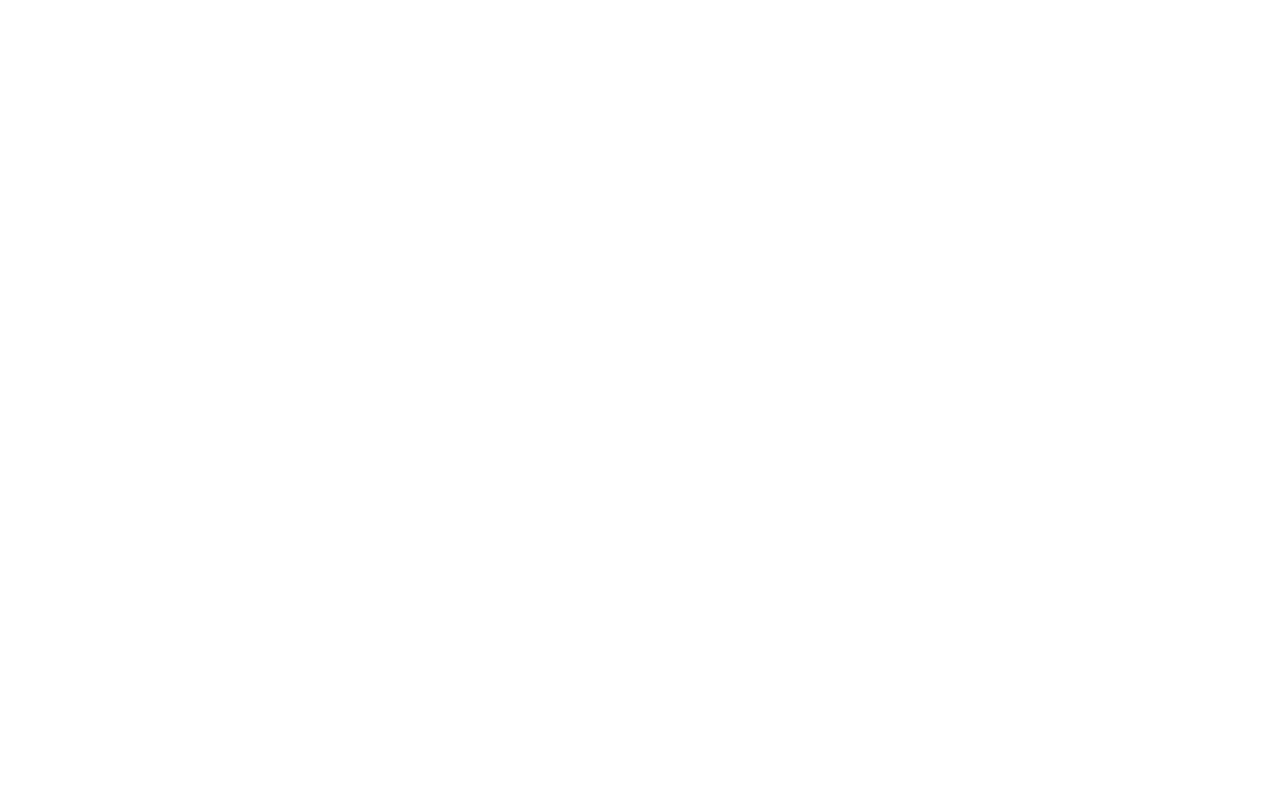
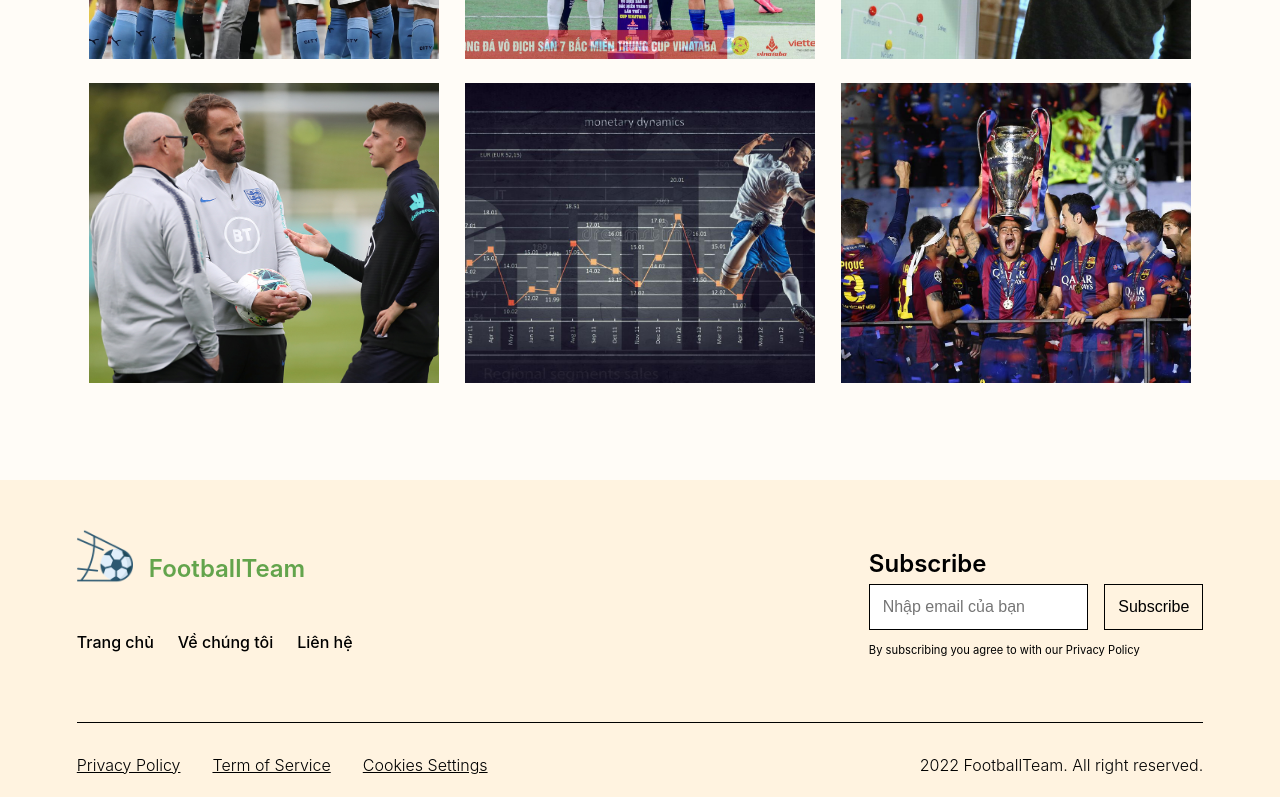
Before and after one commit to FootyTeamBuilder/FootyTeamBuilder_FE, a React (Create React App) app: page / in a window 1280 px wide. Shown: the part 2000-2797 px from the top of the page. Before the commit the page ends 800 px from the top, so only its background shows below. Built offline with nearby package versions, Linux system fonts and the light colour scheme.

Commit message:
them footer

```diff
--- a/src/App.js
+++ b/src/App.js
@@ -1,4 +1,5 @@
 import { BrowserRouter, Route, Routes } from "react-router-dom";
+import Footer from "./components/footer/Footer.jsx";
 import Header from './components/header/Header.jsx';
 import Dashboard from "./pages/dashboard/Dashboard.jsx";
 
@@ -10,6 +11,7 @@
         <Routes>
           <Route path="/" element={<Dashboard />} />
         </Routes>
+        <Footer />
       </BrowserRouter>
     </div>
   );
--- a/src/components/footer/Footer.css
+++ b/src/components/footer/Footer.css
@@ -0,0 +1,91 @@
+.footer {
+    background-color: #FFF3E0;
+    box-sizing: border-box;
+    padding: 3rem 6vw 6rem 6vw;
+}
+
+.footer .upper {
+    padding-bottom: 3rem;
+    display: flex;
+    justify-content: space-between;
+}
+
+.footer .upper .upper-left {
+    line-height: 4rem;
+}
+
+.footer .upper .upper-left .logo-div {
+    display: flex;
+    align-items: center;
+    column-gap: 1rem;
+}
+
+.footer .upper .logo-div .web-name {
+    font-size: 1.5rem;
+    font-weight: 600;
+    color: #63A44C;
+}
+
+.footer .upper .upper-left .nav-div {
+    display: flex;
+    column-gap: 1.5rem;
+}
+
+.footer .upper .upper-left .nav-div a {
+    font-weight: 500;
+    color: black;
+}
+.footer .upper .upper-left .nav-div a:hover {
+    color: #63A44C;
+}
+
+.footer .upper .upper-right {
+    line-height: 2.5rem;
+    box-sizing: border-box;
+    padding-top: 1rem;
+}
+
+.footer .upper .upper-right .subscribe {
+    font-weight: 600;
+    font-size: 1.5rem;
+}
+.footer .upper .upper-right input {
+    margin-right: 1rem;
+    border: 1px solid black;
+    width: 12rem;
+    font-size: 1rem;
+    padding: 0.8rem;
+}
+.footer .upper .upper-right button {
+    font-size: 1rem;
+    border: 1px solid black;
+    background-color: #FFF3E0;
+    padding: 0.8rem;
+    cursor: pointer;
+}
+.footer .upper .upper-right button:hover {
+    background-color: #FFFCF7;
+}
+.footer .upper .upper-right .privacy {
+    font-size: 0.7rem;
+}
+
+.footer .lower {
+    border-top: 1px solid black;
+    display: flex;
+    justify-content: space-between;
+    padding-top: 2rem;
+    font-weight: 300;
+}
+
+.footer .lower .link-div {
+    display: flex;
+    column-gap: 2rem;
+}
+.footer .lower .link-div a {
+    text-decoration: underline;
+    color: black;
+}
+.footer .lower .link-div a:hover {
+    color: #63A44C;
+}
--- a/src/components/footer/Footer.jsx
+++ b/src/components/footer/Footer.jsx
@@ -1,9 +1,42 @@
-import React from 'react'
+import { Link } from 'react-router-dom';
+import './Footer.css';
 
 const Footer = () => {
     return (
         <div className="footer">
-
+            <div className="upper">
+                <div className="upper-left">
+                    <div className="logo-div">
+                        <Link to='/'>
+                            <img src={require('../../assets/goal.png')} style={{width: '3.5rem'}} alt='' />
+                        </Link>
+                        <span className="web-name">FootballTeam</span>
+                    </div>
+                    <div className="nav-div">
+                        <Link to='/'>Trang chủ</Link>
+                        <Link to='#'>Về chúng tôi</Link>
+                        <Link to='#'>Liên hệ</Link>
+                    </div>
+                </div>
+                <div className="upper-right">
+                    <div className="subscribe">Subscribe</div>
+                    <div className="row">
+                        <input type='text' placeholder='Nhập email của bạn' />
+                        <button>Subscribe</button>
+                    </div>
+                    <div className="privacy">By subscribing you agree to with our Privacy Policy</div>
+                </div>
+            </div>
+            <div className="lower">
+                <div className="link-div">
+                    <Link to='#'>Privacy Policy</Link>
+                    <Link to='#'>Term of Service</Link>
+                    <Link to='#'>Cookies Settings</Link>
+                </div>
+                <div className="copyright">
+                    2022 FootballTeam. All right reserved.
+                </div>
+            </div>
         </div>
     )
 }
--- a/src/components/header/Header.css
+++ b/src/components/header/Header.css
@@ -1,4 +1,5 @@
 .header {
+    height: 10vh;
     z-index: 999;
     position: sticky;
     top: 0;
--- a/src/pages/dashboard/Dashboard.css
+++ b/src/pages/dashboard/Dashboard.css
@@ -1,11 +1,11 @@
 .dashboard {
-    scroll-snap-type: y mandatory;
+    /* scroll-snap-type: y;
     overflow-y: auto;
-    height: 90vh;
+    height: 90vh; */
 }
 
 .dashboard .story {
-    scroll-snap-align: start;
+    /* scroll-snap-align: start; */
 }
 
 .dashboard .story-1st {
--- a/src/pages/dashboard/Dashboard.jsx
+++ b/src/pages/dashboard/Dashboard.jsx
@@ -1,6 +1,7 @@
 import Button from '../../components/button/Button';
 import HoverImage from '../../components/homepage/hover-image/HoverImage';
 import './Dashboard.css';
+import Footer from '../../components/footer/Footer';
 
 const Dashboard = () => {
     return (
```
